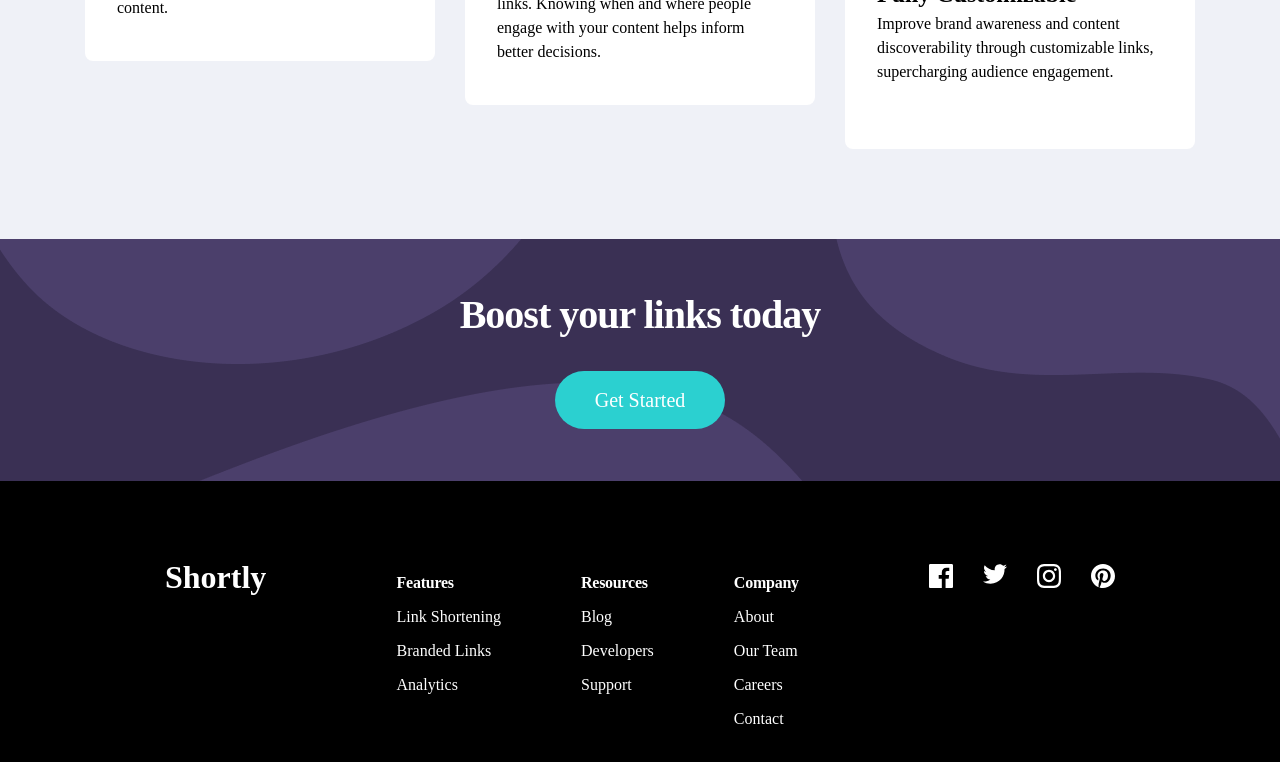
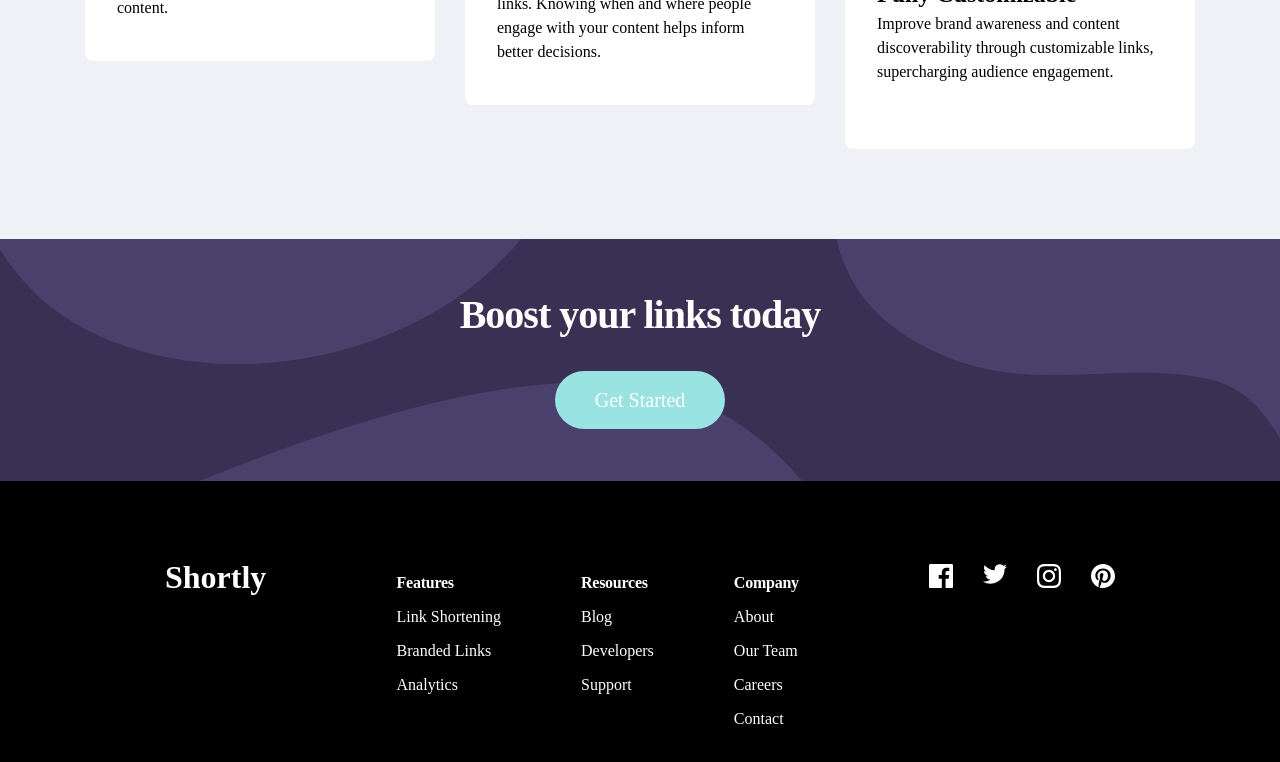
Before and after one commit to dogasvs/shortly, a Next.js app: page /components/header in a window 1280 px wide. In both pictures the pointer is over the button 640 px from the left and 1658 px from the top of the page. Shown: the part 1258-2020 px from the top of the page. Built offline with nearby package versions, Linux system fonts and the light colour scheme.

Commit message:
buttona hover ekledim

```diff
--- a/app/globals.css
+++ b/app/globals.css
@@ -73,6 +73,7 @@ a {
   font-size: 15px;
   line-height: 23px;
   font-weight: 700;
+  cursor: pointer;
 }
 
 .signBtn {
@@ -85,6 +86,7 @@ a {
   border: none;
   border-radius: 40px;
   font-weight: 700;
+  cursor: pointer;
 }
 
 .signBtn:hover {
@@ -229,6 +231,10 @@ a {
     border-radius: 40px;
     cursor: pointer;
   }
+
+  button:hover {
+    background-color: #9AE3E3;
+  }
 }
 
 .cizgi {
```
